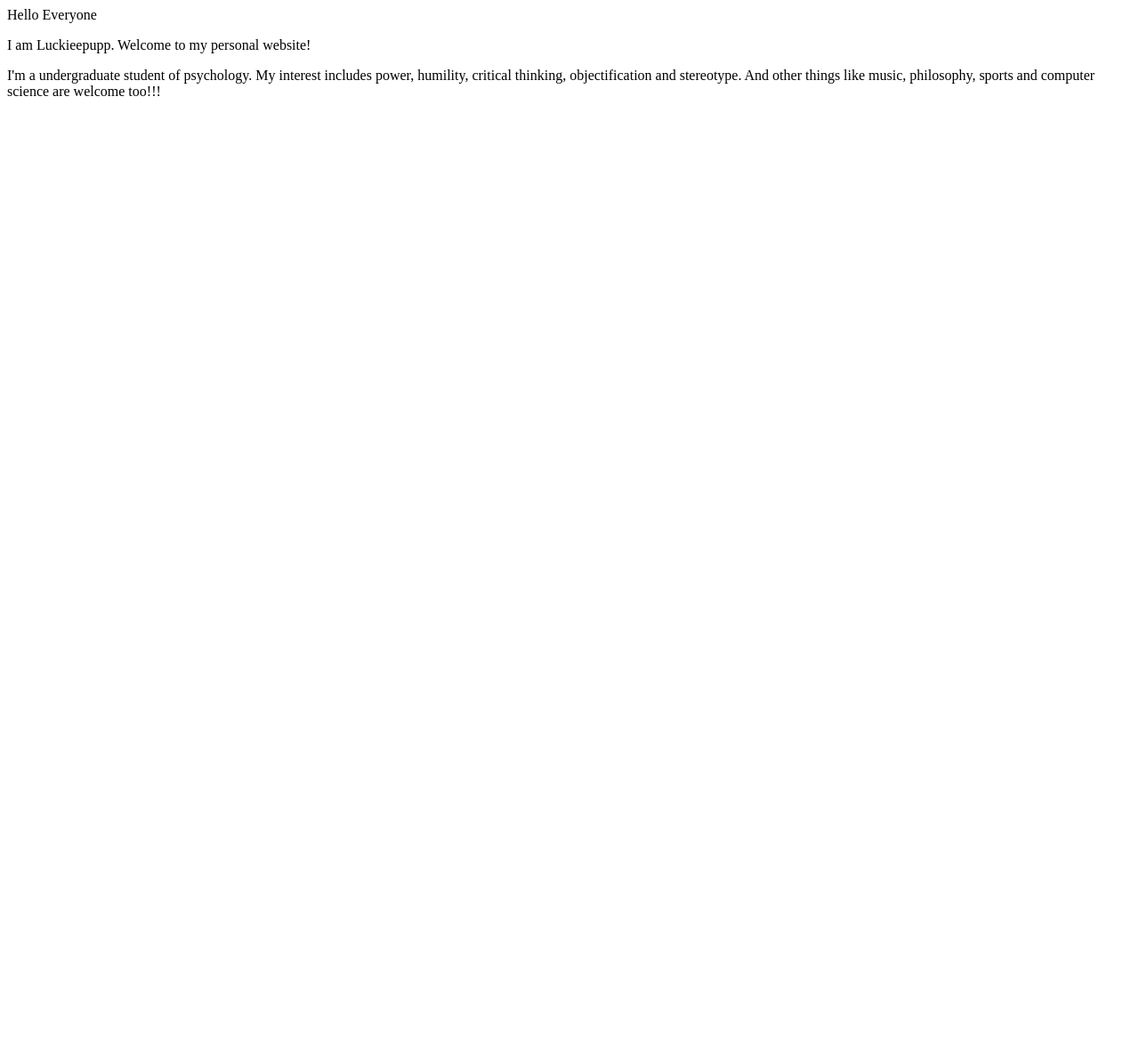
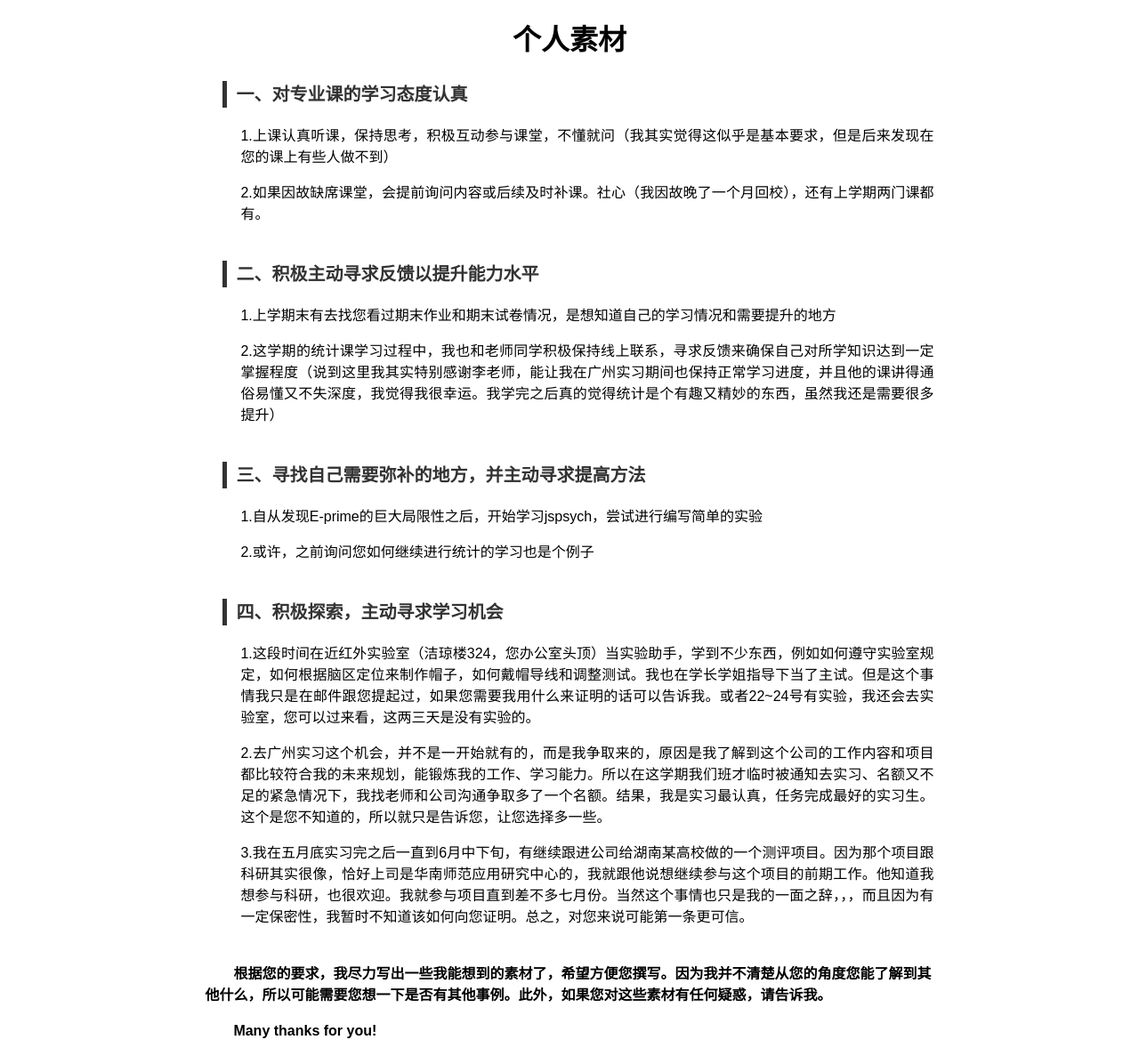
Before and after one commit to Luckieepupp/Luckieepupp.github.oi, a plain HTML site: page index.html in a window 1280 px wide. Shown: the whole page at 89% size. Before the commit the page ends 800 px from the top, so only its background shows below. Drawn offline with Linux system fonts and the light colour scheme.

Commit message:
Update index.html

```diff
--- a/index.html
+++ b/index.html
@@ -1,5 +1,71 @@
-<p>Hello Everyone</p>
-<p>I am Luckieepupp. Welcome to my personal website! </p>
-<p>I'm a undergraduate student of psychology. My interest includes power, humility, critical thinking, objectification and stereotype.
-  And other things like music, philosophy, sports and computer science are welcome too!!!
-</p>
+<!DOCTYPE html>
+<html lang="zh-CN">
+<head>
+    <meta charset="UTF-8">
+    <title>个人素材</title>
+    <style>
+        body {
+            font-family: Arial, sans-serif;
+            line-height: 1.5;
+            margin-left: 18%; /* 左右边距设置为18% */
+            margin-right: 18%;
+        }
+        h1 {
+            text-align: center;
+        }
+        h2 {
+            color: #333;
+            font-size: 20px;
+            border-left: 5px solid #333;
+            padding-left: 10px;
+            margin-left: 20px;
+            margin-top: 20px; /* 增加顶部边距 */
+            margin-bottom: 20px; /* 增加底部边距 */
+        }
+        .content {
+            margin-left: 40px;
+            text-align: justify;
+            margin-bottom: 40px; /* 增加底部边距，实现双倍行距 */
+        }
+        .summary {
+            text-align: left;
+            margin-top: 40px;
+            font-weight: bold;
+	    text-indent: 2em; /* 首行缩进 */
+        }
+    </style>
+</head>
+<body>
+    <h1>个人素材</h1>
+
+    <h2>一、对专业课的学习态度认真</h2>
+    <div class="content">
+        <p>1.上课认真听课，保持思考，积极互动参与课堂，不懂就问（我其实觉得这似乎是基本要求，但是后来发现在您的课上有些人做不到）</p>
+        <p>2.如果因故缺席课堂，会提前询问内容或后续及时补课。社心（我因故晚了一个月回校），还有上学期两门课都有。</p>
+    </div>
+
+    <h2>二、积极主动寻求反馈以提升能力水平</h2>
+    <div class="content">
+        <p>1.上学期末有去找您看过期末作业和期末试卷情况，是想知道自己的学习情况和需要提升的地方</p>
+        <p>2.这学期的统计课学习过程中，我也和老师同学积极保持线上联系，寻求反馈来确保自己对所学知识达到一定掌握程度（说到这里我其实特别感谢李老师，能让我在广州实习期间也保持正常学习进度，并且他的课讲得通俗易懂又不失深度，我觉得我很幸运。我学完之后真的觉得统计是个有趣又精妙的东西，虽然我还是需要很多提升）</p>
+    </div>
+
+    <h2>三、寻找自己需要弥补的地方，并主动寻求提高方法</h2>
+    <div class="content">
+        <p>1.自从发现E-prime的巨大局限性之后，开始学习jspsych，尝试进行编写简单的实验</p>
+        <p>2.或许，之前询问您如何继续进行统计的学习也是个例子</p>
+    </div>
+
+    <h2>四、积极探索，主动寻求学习机会</h2>
+    <div class="content">
+        <p>1.这段时间在近红外实验室（洁琼楼324，您办公室头顶）当实验助手，学到不少东西，例如如何遵守实验室规定，如何根据脑区定位来制作帽子，如何戴帽导线和调整测试。我也在学长学姐指导下当了主试。但是这个事情我只是在邮件跟您提起过，如果您需要我用什么来证明的话可以告诉我。或者22~24号有实验，我还会去实验室，您可以过来看，这两三天是没有实验的。</p>
+        <p>2.去广州实习这个机会，并不是一开始就有的，而是我争取来的，原因是我了解到这个公司的工作内容和项目都比较符合我的未来规划，能锻炼我的工作、学习能力。所以在这学期我们班才临时被通知去实习、名额又不足的紧急情况下，我找老师和公司沟通争取多了一个名额。结果，我是实习最认真，任务完成最好的实习生。这个是您不知道的，所以就只是告诉您，让您选择多一些。</p>
+        <p>3.我在五月底实习完之后一直到6月中下旬，有继续跟进公司给湖南某高校做的一个测评项目。因为那个项目跟科研其实很像，恰好上司是华南师范应用研究中心的，我就跟他说想继续参与这个项目的前期工作。他知道我想参与科研，也很欢迎。我就参与项目直到差不多七月份。当然这个事情也只是我的一面之辞，，，而且因为有一定保密性，我暂时不知道该如何向您证明。总之，对您来说可能第一条更可信。</p>
+    </div>
+
+    <div class="summary">
+        <p>根据您的要求，我尽力写出一些我能想到的素材了，希望方便您撰写。因为我并不清楚从您的角度您能了解到其他什么，所以可能需要您想一下是否有其他事例。此外，如果您对这些素材有任何疑惑，请告诉我。</p>
+	<p>Many thanks for you!</p>
+    </div>
+</body>
+</html>
```
